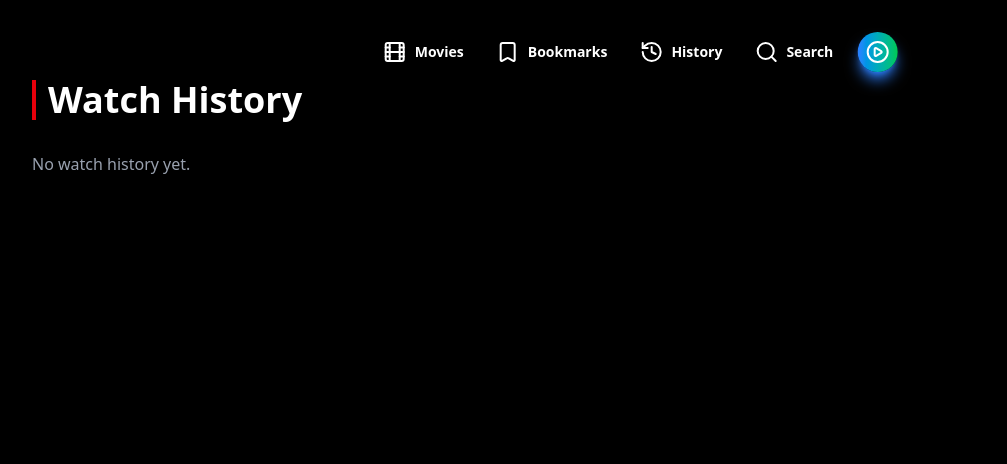
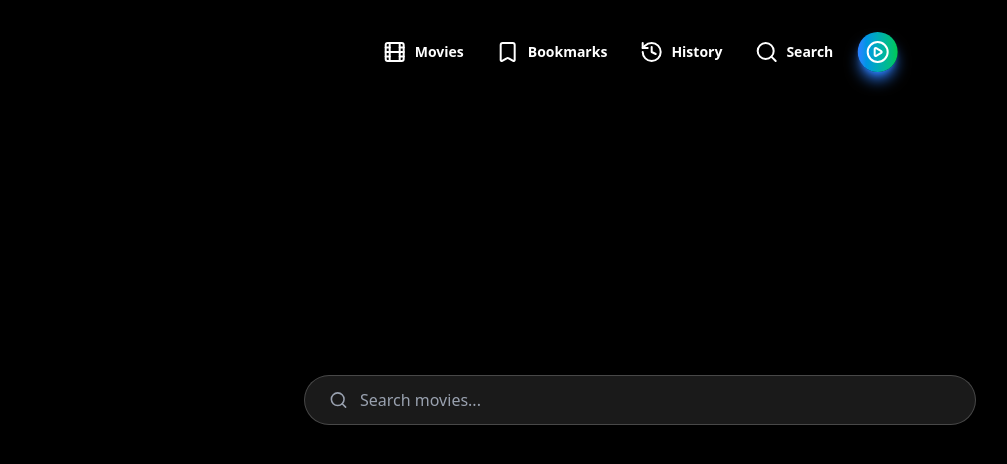
Before and after one commit to Drey-DelaCruz/Movie-Streaming-SIte, a Next.js app in the folder movie-site/: page /history in a window 1280 px wide. Shown: the top 464 px of the page, without its empty margins (0-1007 px from the left). Built offline with nearby package versions, Linux system fonts and the light colour scheme.

Commit message:
bugfixes 2.3

```diff
--- a/movie-site/app/history/page.tsx
+++ b/movie-site/app/history/page.tsx
@@ -1,101 +1,100 @@
 "use client"
-import { useHistory } from "@/hooks/useHistory"
+import { useState, useEffect, Suspense } from "react"
+import { useRouter, useSearchParams } from "next/navigation"
 import Image from "next/image"
-import { useRouter } from "next/navigation"
-import { Play, Trash2, X } from "lucide-react"
-import { useHistory as useHistoryHook } from "@/hooks/useHistory"
+import { Search } from "lucide-react"
 
-export default function HistoryPage() {
-  const { history, clearHistory, addToHistory } = useHistory()
+type Movie = {
+  id: number
+  title: string
+  poster_path: string
+  backdrop_path: string
+  overview: string
+  vote_average: number
+  release_date: string
+  rank?: number
+  watchedAt?: string
+}
+
+function SearchContent() {
+  const [query, setQuery] = useState("")
   const router = useRouter()
+  const searchParams = useSearchParams()
+  const currentQuery = searchParams.get("q")
+  const [results, setResults] = useState<Movie[]>([])
 
-  // format timestamp to readable date
-  const formatDate = (isoString: string) => {
-    const date = new Date(isoString)
-    return date.toLocaleDateString("en-US", {
-      month: "short",
-      day: "numeric",
-      year: "numeric",
-      hour: "2-digit",
-      minute: "2-digit"
-    })
+  useEffect(() => {
+    if (!currentQuery) return
+    const fetchResults = async () => {
+      const res = await fetch(`/api/search?q=${currentQuery}`)
+      const data = await res.json()
+      setResults(data)
+    }
+    fetchResults()
+  }, [currentQuery])
+
+  const handleSearch = () => {
+    if (query.trim()) router.push(`/search?q=${query}`)
   }
 
   return (
-    <div className="min-h-screen bg-black pt-20 px-8">
+    <div className={`min-h-screen bg-black transition-all duration-500
+      ${currentQuery ? "pt-24" : "flex flex-col items-center justify-center"}`}>
 
-      {/* header */}
-      <div className="flex items-center justify-between mb-8">
-        <h1 className="text-white text-4xl font-bold border-l-4 border-red-600 pl-3">
-          Watch History
-        </h1>
-
-        {/* clear all button */}
-        {history.length > 0 && (
-          <button
-            onClick={clearHistory}
-            className="flex items-center gap-2 text-gray-400 hover:text-white
-            border border-gray-600 hover:border-white px-4 py-2 rounded-full
-            transition-all duration-300 cursor-pointer">
-            <Trash2 size={16} />
-            Clear All
-          </button>
-        )}
+      <div className="flex justify-center w-full px-4">
+        <div className="w-full max-w-2xl">
+          <div className="flex items-center gap-3 bg-white/10 rounded-full px-6 py-3
+            border border-white/20 focus-within:border-white transition-all duration-300">
+            <Search size={20} className="text-gray-400" />
+            <input
+              value={query}
+              onChange={(e) => setQuery(e.target.value)}
+              onKeyDown={(e) => e.key === "Enter" && handleSearch()}
+              placeholder="Search movies..."
+              className="bg-transparent text-white outline-none w-full placeholder-gray-400"
+            />
+          </div>
+        </div>
       </div>
 
-      {/* empty state */}
-      {history.length === 0 && (
-        <p className="text-gray-400">No watch history yet.</p>
-      )}
-
-      {/* grid */}
+      {currentQuery && (
+        <div className="w-full max-w-7xl mx-auto px-8 mt-8">
+          <h2 className="text-white text-2xl font-bold border-l-4 border-red-600 pl-3 mb-6">
+            Results for {`"${currentQuery}"`}
+          </h2>
           <div className="grid grid-cols-2 sm:grid-cols-4 lg:grid-cols-6 gap-4">
-        {history.map((movie) => (
-          <div key={movie['id']} className="relative group cursor-pointer">
-
+            {results.map((movie: Movie) => (
+              <div key={movie.id} className="relative group cursor-pointer"
+                onClick={() => router.push(`/watch/${movie.id}`)}>
+                {movie.poster_path && (
                   <Image
-              src={`https://image.tmdb.org/t/p/w500${movie['poster_path']}`}
-              alt={movie['title']}
+                    src={`https://image.tmdb.org/t/p/w500${movie.poster_path}`}
+                    alt={movie.title}
                     width={192}
                     height={288}
                     className="rounded-xl w-full transition-all duration-300 group-hover:blur-sm"
                   />
-
-            {/* overlay */}
+                )}
                 <div className="absolute inset-0 bg-black/0 group-hover:bg-black/50
                   transition-all duration-300 rounded-xl" />
-
-            {/* play button */}
-            <button
-              onClick={() => {
-                addToHistory(movie)
-                router.push(`/watch/${movie['id']}`)
-              }}
-              className="absolute inset-0 flex items-center justify-center
-              opacity-0 group-hover:opacity-100 transition-all duration-300 z-20 cursor-pointer">
-              <Play size={48} className="text-white" />
-            </button>
-
-            {/* remove from history button */}
-            <button
-              onClick={(e) => {
-                e.stopPropagation()
-                // filter out this movie
-                clearHistory()
-              }}
-              className="absolute top-2 right-2 z-20 opacity-0 group-hover:opacity-100
-              transition-all duration-300 bg-black/50 rounded-full p-2 cursor-pointer">
-              <X size={20} className="text-white" />
-            </button>
-
-            <p className="text-white text-sm mt-1">{movie['title']}</p>
-            {/* timestamp */}
-            {movie.watchedAt && (
-              <p className="text-gray-400 text-xs">{formatDate(movie.watchedAt)}</p>
-            )}
+                <div className="absolute inset-0 flex items-center justify-center
+                  opacity-0 group-hover:opacity-100 transition-all duration-300 z-20">
+                  ▶
+                </div>
+                <p className="text-white text-sm mt-1">{movie.title}</p>
               </div>
             ))}
           </div>
         </div>
+      )}
+    </div>
   )
 }
+
+export default function SearchPage() {
+  return (
+    <Suspense fallback={<div className="min-h-screen bg-black" />}>
+      <SearchContent />
+    </Suspense>
+  )
+}
```
Lines whose indentation alone changed are shown as unchanged.
